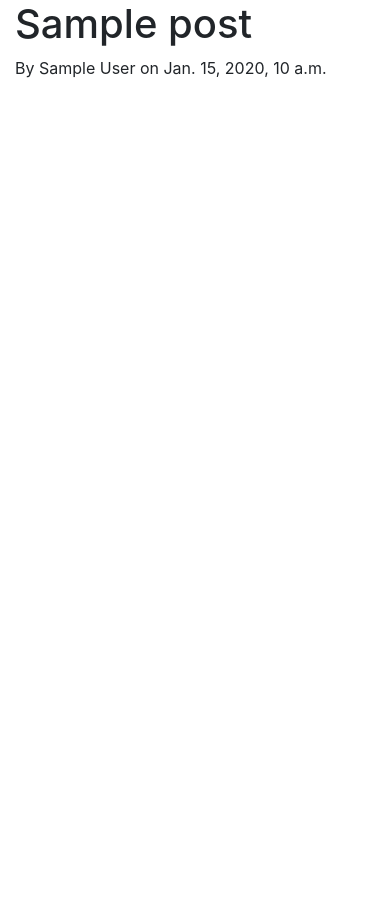
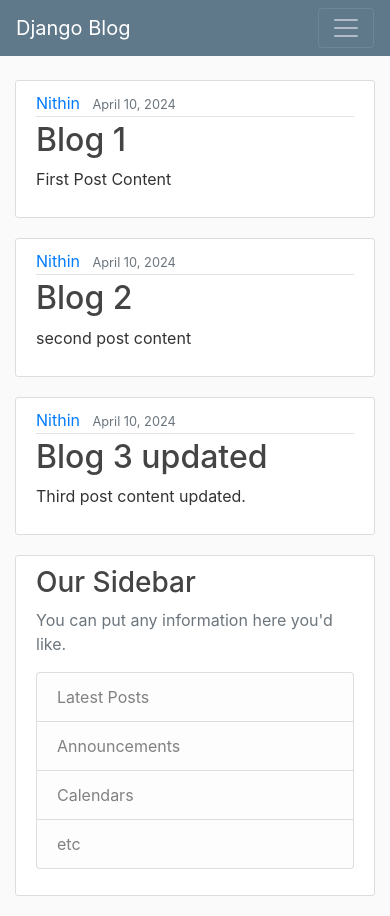
Before and after one commit to Nithinonline/Django_Blog_App, a Django app: template blog/templates/blog/home.html in a window 390 px wide. Before the commit the page ends 78 px from the top, so only its background shows below. Run offline with Django 5.2, Linux system fonts and the light colour scheme; data comes from the database, SQL or seed files in the repository; both versions use the stored data as it was after the commit; the template is opened without the code that fills it: values that come from a table or form of the project are taken from there, most other values are stand-ins (such as "Sample title", 1, 10 or a date in 2020); some libraries are stand-ins or nearby versions.

Commit message:
Feat:Basic database

```diff
--- a/Django_Blog_App/urls.py
+++ b/Django_Blog_App/urls.py
@@ -20,6 +20,6 @@ from django.urls import path, include
 
 urlpatterns = [
     path('admin/', admin.site.urls),
-    path('blog/', include("blog.urls") ),
+    path('', include("blog.urls") ),
 
 ]
--- a/blog/admin.py
+++ b/blog/admin.py
@@ -1,3 +1,6 @@
 from django.contrib import admin
+from .models import Post
 
 # Register your models here.
+
+admin.site.register(Post)
--- a/blog/models.py
+++ b/blog/models.py
@@ -1,3 +1,14 @@
 from django.db import models
+from django.utils import timezone
+from django.contrib.auth.models import User
 
 # Create your models here.
+
+class Post(models.Model):
+    title=models.CharField(max_length=100)
+    content= models.TextField()
+    date_posted=models.DateTimeField(default=timezone.now)
+    author=models.ForeignKey(User,on_delete=models.CASCADE)
+
+    def __str__(self):
+        return self.title
--- /dev/null
+++ b/blog/static/blog/main.css
@@ -0,0 +1,84 @@
+body {
+    background: #fafafa;
+    color: #333333;
+    margin-top: 5rem;
+  }
+
+  h1, h2, h3, h4, h5, h6 {
+    color: #444444;
+  }
+
+  ul {
+    margin: 0;
+  }
+
+  .bg-steel {
+    background-color: #5f788a;
+  }
+
+  .site-header .navbar-nav .nav-link {
+    color: #cbd5db;
+  }
+
+  .site-header .navbar-nav .nav-link:hover {
+    color: #ffffff;
+  }
+
+  .site-header .navbar-nav .nav-link.active {
+    font-weight: 500;
+  }
+
+  .content-section {
+    background: #ffffff;
+    padding: 10px 20px;
+    border: 1px solid #dddddd;
+    border-radius: 3px;
+    margin-bottom: 20px;
+  }
+
+  .article-title {
+    color: #444444;
+  }
+
+  a.article-title:hover {
+    color: #428bca;
+    text-decoration: none;
+  }
+
+  .article-content {
+    white-space: pre-line;
+  }
+
+  .article-img {
+    height: 65px;
+    width: 65px;
+    margin-right: 16px;
+  }
+
+  .article-metadata {
+    padding-bottom: 1px;
+    margin-bottom: 4px;
+    border-bottom: 1px solid #e3e3e3
+  }
+
+  .article-metadata a:hover {
+    color: #333;
+    text-decoration: none;
+  }
+
+  .article-svg {
+    width: 25px;
+    height: 25px;
+    vertical-align: middle;
+  }
+
+  .account-img {
+    height: 125px;
+    width: 125px;
+    margin-right: 20px;
+    margin-bottom: 16px;
+  }
+
+  .account-heading {
+    font-size: 2.5rem;
+  }
--- a/blog/templates/blog/base.html
+++ b/blog/templates/blog/base.html
@@ -1,3 +1,4 @@
+{% load static %}
 <!DOCTYPE html>
 <html>
 <head>
@@ -7,6 +8,7 @@
 
      <!-- Bootstrap CSS -->
      <link rel="stylesheet" href="https://cdn.jsdelivr.net/npm/bootstrap@4.0.0/dist/css/bootstrap.min.css" integrity="sha384-Gn5384xqQ1aoWXA+058RXPxPg6fy4IWvTNh0E263XmFcJlSAwiGgFAW/dAiS6JXm" crossorigin="anonymous">
+     <link rel="stylesheet" type="text/css"  href="{% static "blog/main.css" %}" />
     {% if title %}
     <title>Django Blog-{{title}}</title>
     {%else%}
@@ -14,9 +16,48 @@
     {%endif%}
 </head>
 <body>
-    <div class="container">
-        {% block content %} {%endblock%}
-    </div>
+    <header class="site-header">
+        <nav class="navbar navbar-expand-md navbar-dark bg-steel fixed-top">
+          <div class="container">
+            <a class="navbar-brand mr-4" href="/">Django Blog</a>
+            <button class="navbar-toggler" type="button" data-toggle="collapse" data-target="#navbarToggle" aria-controls="navbarToggle" aria-expanded="false" aria-label="Toggle navigation">
+            <span class="navbar-toggler-icon"></span>
+            </button>
+            <div class="collapse navbar-collapse" id="navbarToggle">
+              <div class="navbar-nav mr-auto">
+                <a class="nav-item nav-link" href={% url "blog-home" %}>Home</a>
+                <a class="nav-item nav-link" href={% url "blog-about" %}>About</a>
+              </div>
+              <!-- Navbar Right Side -->
+              <div class="navbar-nav">
+                <a class="nav-item nav-link" href="#">Login</a>
+                <a class="nav-item nav-link" href="#">Register</a>
+              </div>
+            </div>
+          </div>
+        </nav>
+      </header>
+
+      <main role="main" class="container">
+        <div class="row">
+          <div class="col-md-8">
+            {% block content %}{% endblock %}
+          </div>
+          <div class="col-md-4">
+            <div class="content-section">
+              <h3>Our Sidebar</h3>
+              <p class='text-muted'>You can put any information here you'd like.
+                <ul class="list-group">
+                  <li class="list-group-item list-group-item-light">Latest Posts</li>
+                  <li class="list-group-item list-group-item-light">Announcements</li>
+                  <li class="list-group-item list-group-item-light">Calendars</li>
+                  <li class="list-group-item list-group-item-light">etc</li>
+                </ul>
+              </p>
+            </div>
+          </div>
+        </div>
+      </main>
      <!-- Optional JavaScript -->
     <!-- jQuery first, then Popper.js, then Bootstrap JS -->
     <script src="https://code.jquery.com/jquery-3.2.1.slim.min.js" integrity="sha384-KJ3o2DKtIkvYIK3UENzmM7KCkRr/rE9/Qpg6aAZGJwFDMVNA/GpGFF93hXpG5KkN" crossorigin="anonymous"></script>
--- a/blog/templates/blog/home.html
+++ b/blog/templates/blog/home.html
@@ -2,7 +2,15 @@
 {% extends "blog/base.html" %}
 {% block content%}
      {% for post in posts %}
-        <h1>{{ post.title }}</h1>
-        <p>By {{post.author}} on {{post.date_posted}}</p>
+     <article class="media content-section">
+      <div class="media-body">
+        <div class="article-metadata">
+          <a class="mr-2" href="#">{{ post.author }}</a>
+          <small class="text-muted">{{ post.date_posted|date:"F d, Y" }}</small>
+        </div>
+        <h2><a class="article-title" href="#">{{ post.title }}</a></h2>
+        <p class="article-content">{{ post.content }}</p>
+      </div>
+    </article>
      {% endfor %}
 {%endblock content%}
```
Also changed, not shown: blog/views.py (+2 -17 lines), blog/migrations/0001_initial.py (added), db.sqlite3.
